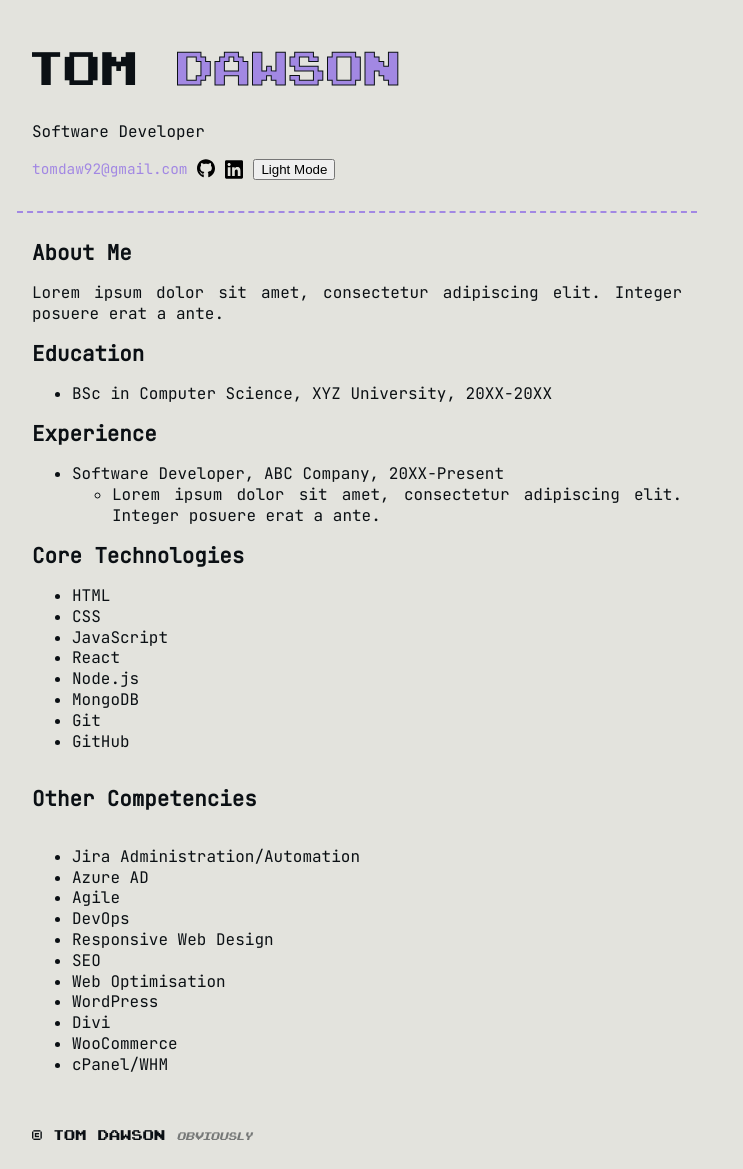
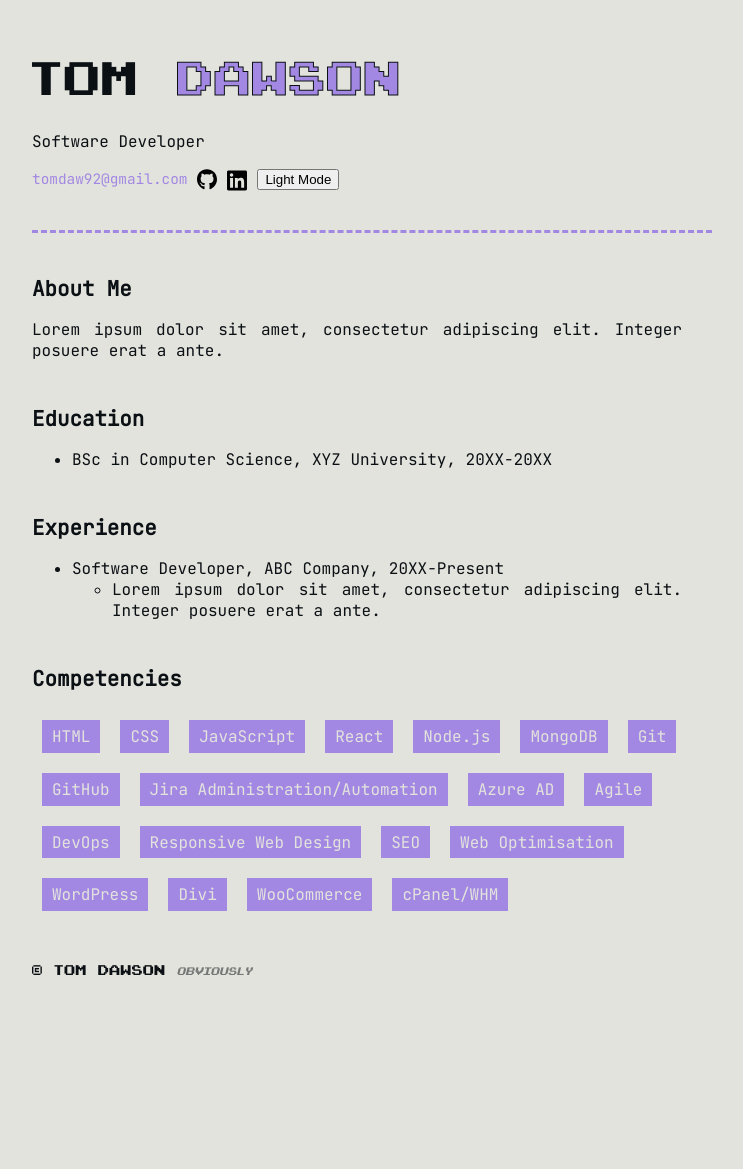
Before and after one commit to TomDawson/cv, a PHP site: page / in a window 1280 px wide. Shown: the whole page, without its empty margins (283-1026 px from the left). After the commit the page ends 975 px from the top, so only its background shows below. Run offline with PHP 8.4, Linux system fonts and the light colour scheme.

Commit message:
implemented flexboxes for layout and skill buttons

```diff
--- a/index.html
+++ b/index.html
@@ -7,9 +7,6 @@
   <meta name="color-scheme" content="light dark">
   <!-- CSS -->
   <link rel="stylesheet" href="styles/style.css"/>
-  <!-- Google Fonts -->
-  <link rel="preconnect" href="https://fonts.googleapis.com">
-  <link rel="preconnect" href="https://fonts.gstatic.com" crossorigin>
   <!-- SEO -->
   <title>Tom Dawson | Software Developer</title>
   <!-- Update these towards launch -->
@@ -55,6 +52,7 @@
   <meta itemprop="knowsAbout" content="HTML, CSS, JavaScript, Sass, React, Node.js, MongoDB, Git, GitHub, SEO, Web Optimisation, WordPress, WooCommerce, Divi, cPanel/WHM, Jira Administration/Automation, Azure AD, Agile, DevOps">
 </head>
 <body>
+  <div class="site-wrapper">
     <header class="container">
       <h1><span id="h1-tom">Tom</span> <span id="h1-dawson">Dawson</span></h1>
       <p>Software Developer</p>
@@ -71,16 +69,17 @@
           </div>
         </ul>
       </nav>
+      <hr>
     </header>
     <main class="container">
-    <summary>
+      <summary class="sub-container">
         <h2>About Me</h2>
         <p>
           Lorem ipsum dolor sit amet, consectetur adipiscing elit. Integer
           posuere erat a ante.
         </p>
       </summary>
-    <section>
+      <section class="sub-container">
         <h2>Education</h2>
         <ul>
           <li>
@@ -88,7 +87,7 @@
           </li>
         </ul>
       </section>
-    <section>
+      <section class="sub-container">
         <h2>Experience</h2>
         <ul>
           <li>
@@ -102,37 +101,35 @@
           </li>
         </ul>
       </section>
-    <section>
-      <h2>Core Technologies</h2>
-      <ul>
-        <li>HTML</li>
-        <li>CSS</li>
-        <li>JavaScript</li>
-        <li>React</li>
-        <li>Node.js</li>
-        <li>MongoDB</li>
-        <li>Git</li>
-        <li>GitHub</li>
-      </ul>
-      <h5>Other Competencies</h5>
-      <ul>
-        <li>Jira Administration/Automation</li>
-        <li>Azure AD</li>
-        <li>Agile</li>
-        <li>DevOps</li>
-        <li>Responsive Web Design</li>
-        <li>SEO</li>
-        <li>Web Optimisation</li>
-        <li>WordPress</li>
-        <li>Divi</li>
-        <li>WooCommerce</li>
-        <li>cPanel/WHM</li>
+      <section class="sub-container">
+        <h2>Competencies</h2>
+        <ul class="flex-container">
+          <li class="primary-skill">HTML</li>
+          <li class="primary-skill">CSS</li>
+          <li class="primary-skill">JavaScript</li>
+          <li class="primary-skill">React</li>
+          <li class="primary-skill">Node.js</li>
+          <li class="primary-skill">MongoDB</li>
+          <li class="primary-skill">Git</li>
+          <li class="primary-skill">GitHub</li>
+          <li class="secondary-skill">Jira Administration/Automation</li>
+          <li class="secondary-skill">Azure AD</li>
+          <li class="secondary-skill">Agile</li>
+          <li class="secondary-skill">DevOps</li>
+          <li class="secondary-skill">Responsive Web Design</li>
+          <li class="secondary-skill">SEO</li>
+          <li class="secondary-skill">Web Optimisation</li>
+          <li class="secondary-skill">WordPress</li>
+          <li class="secondary-skill">Divi</li>
+          <li class="secondary-skill">WooCommerce</li>
+          <li class="secondary-skill">cPanel/WHM</li>
         </ul>
       </section>
     </main>
     <footer class="container"><!-- Inserts current year -->
       <p>&copy;<?php echo date('Y'); ?> Tom Dawson <span class="obviously">obviously</span></p>
     </footer>
+  </div>
   <script src="scripts/script.js"></script>
 </body>
 </html>
--- a/styles/style.css
+++ b/styles/style.css
@@ -1,4 +1,4 @@
-@font-face { /* jetbrains */
+@font-face { /* JetBrains */
   font-display: swap;
   font-family: 'JetBrains Mono';
   font-style: normal;
@@ -10,7 +10,6 @@
        url('../fonts/jetbrains-mono-v13-latin-regular.ttf') format('truetype'), /* Safari, Android, iOS */
        url('../fonts/jetbrains-mono-v13-latin-regular.svg#JetBrainsMono') format('svg'); /* Legacy iOS */
 }
-
 @font-face { /* Pixel NES */
   font-display: swap;
   font-family: 'Pixel NES';
@@ -22,33 +21,27 @@
        url('../fonts/Pixel_NES.svg#PixelNES') format('svg');
 }
 
-/*
-:root {
-  --accent-1: #A288E3;
-}*/
-
 html[data-theme='light'] {
   --text: #0B1014;
+  --background: #E3E3DD;
   --link: #A288E3;
   --accent-1: #A288E3;
-  --background: #E3E3DD;
+  --accent-2: #A288E3;
   --highlight-background: var(--text);
   --highlight-text: var(--background);
 }
 
 html[data-theme='dark'] {
   --text: #E3E3DD;
+  --background: #0B1014;
   --link: #A288E3;
   --accent-1: #A288E3;
-  --background: #0B1014;
+  --accent-2: #A288E3;
   --highlight-background: var(--text);
   --highlight-text: var(--background);
 }
 
-::selection {
-  background: var(--highlight-background);
-  color: var(--highlight-text);
-}
+/* Page Structure */
 
 body {
   font-family: 'JetBrains Mono', sans-serif;
@@ -61,23 +54,84 @@ body {
   padding: 0;
 }
 
-/* Theme swap animation */
-body, img {
-  transition: all 0.3s;
+.site-wrapper {
+  display: flex;
+  flex-direction: column;
+  justify-content: center;
+  min-height: 100vh;
+  gap:0px;
+}
+
+.container {
+  padding: 0px 15px 15px 15px;
+  text-align: justify;
+  width: clamp(0px, 95vw, 680px);
+  margin-left: auto;
+  margin-right: auto;
+  box-sizing: border-box;
+}
+
+.sub-container {
+  padding: 0px 0px 10px 0px;
+}
+
+.flex-container {
+  padding: 0;
+  margin: 0;
+  display: flex;
+  flex-wrap: wrap;
+  padding-inline-start: 0px;
+  width: calc(100% + 10px);
+}
+
+.flex-container > li {
+  list-style-type: none;
+  text-align: center;
+  padding: 7px 10px 5px 10px;
+  margin: 10px;
+}
+
+.primary-skill {
+  background-color: var(--accent-1);
+  color: var(--background);
+}
+
+.secondary-skill {
+  background-color: var(--accent-2);
+  color: var(--background);
+}
+
+hr {
+  width: 100%;
+  height: 2px;
+  margin: auto;
+  margin: 30px 0px 10px 0px;
+  padding:0px 15px 0px 15px;
+  border: none;
+  border-bottom: dashed 3px var(--accent-1);
+}
+
+::selection {
+  background: var(--highlight-background);
+  color: var(--highlight-text);
 }
 
 a {
-  color: var(--link);
+  color: var(--accent-1);
 }
 
 a:hover, img:hover {
   transform: rotate(12deg);
 }
 
+/* Theme swap animation */
+body, img {
+  transition: all 0.3s;
+}
+
 /* Header styles */
-header {
-  padding-top:30px;
-  border-bottom: 2px dashed var(--accent-1);
+header.container {
+  padding-top:20px;
 }
 
 header nav ul {
@@ -108,12 +162,11 @@ h1 {
 
 h2, h3, h4, h5, h6 {
   font-size:1.3rem;
-  line-height:1.2;
+  margin-block: 1em;
+  line-height:1;
 }
 
-#h1-tom {
-
-}
+/* #h1-tom {}*/
 
 #h1-dawson {
   -webkit-text-stroke: 1px var(--text);
@@ -122,24 +175,16 @@ h2, h3, h4, h5, h6 {
 
 /* SVG styles */
 .social-icon {
-  width:18px;
+  width:20px;
 }
 
 .social-icon::selection {
   background: none;
 }
 
-.container {
-  padding: 10px 15px 10px 15px;
-  text-align: justify;
-  width: clamp(0px, 95vw, 680px);
-  margin: auto;
-  box-sizing: border-box;
-}
-
 /* Footer */
-footer {
-  padding-bottom:30px;
+footer.container {
+  padding-bottom:20px;
   font-family: 'Pixel NES', sans-serif;
   font-size: 0.9rem;
 }
@@ -150,3 +195,16 @@ footer {
   font-weight: 100;
   opacity: 50%;
 }
+
+/* Scrollbar */
+
+::-webkit-scrollbar {
+  width: 5px;
+}
+::-webkit-scrollbar-thumb { /* Foreground */
+  background: var(--accent-1);
+  border-radius: 50px;
+}
+::-webkit-scrollbar-track { /* Background */
+  background: var(--background);
+}
```
Lines whose indentation alone changed are shown as unchanged.
